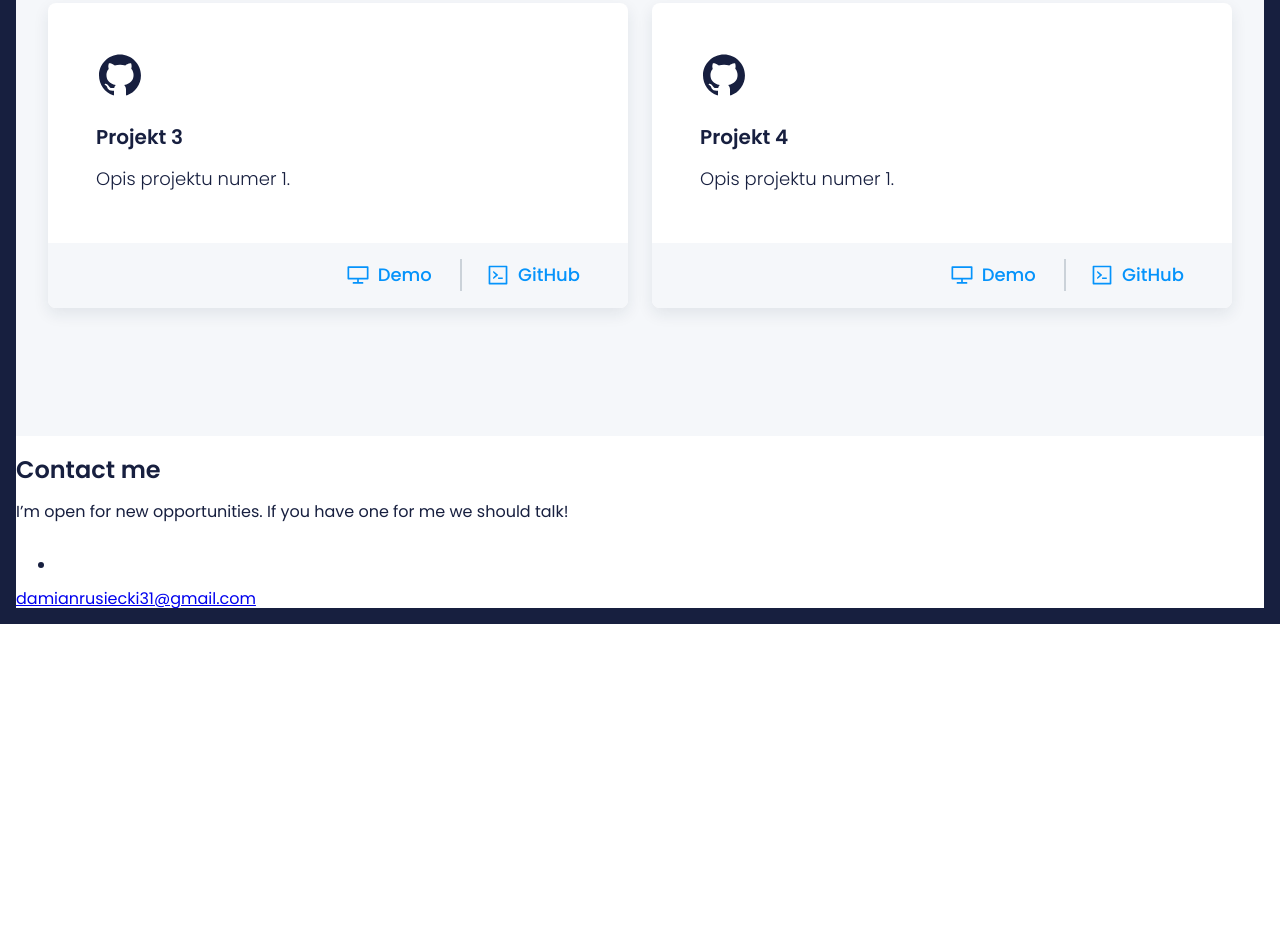
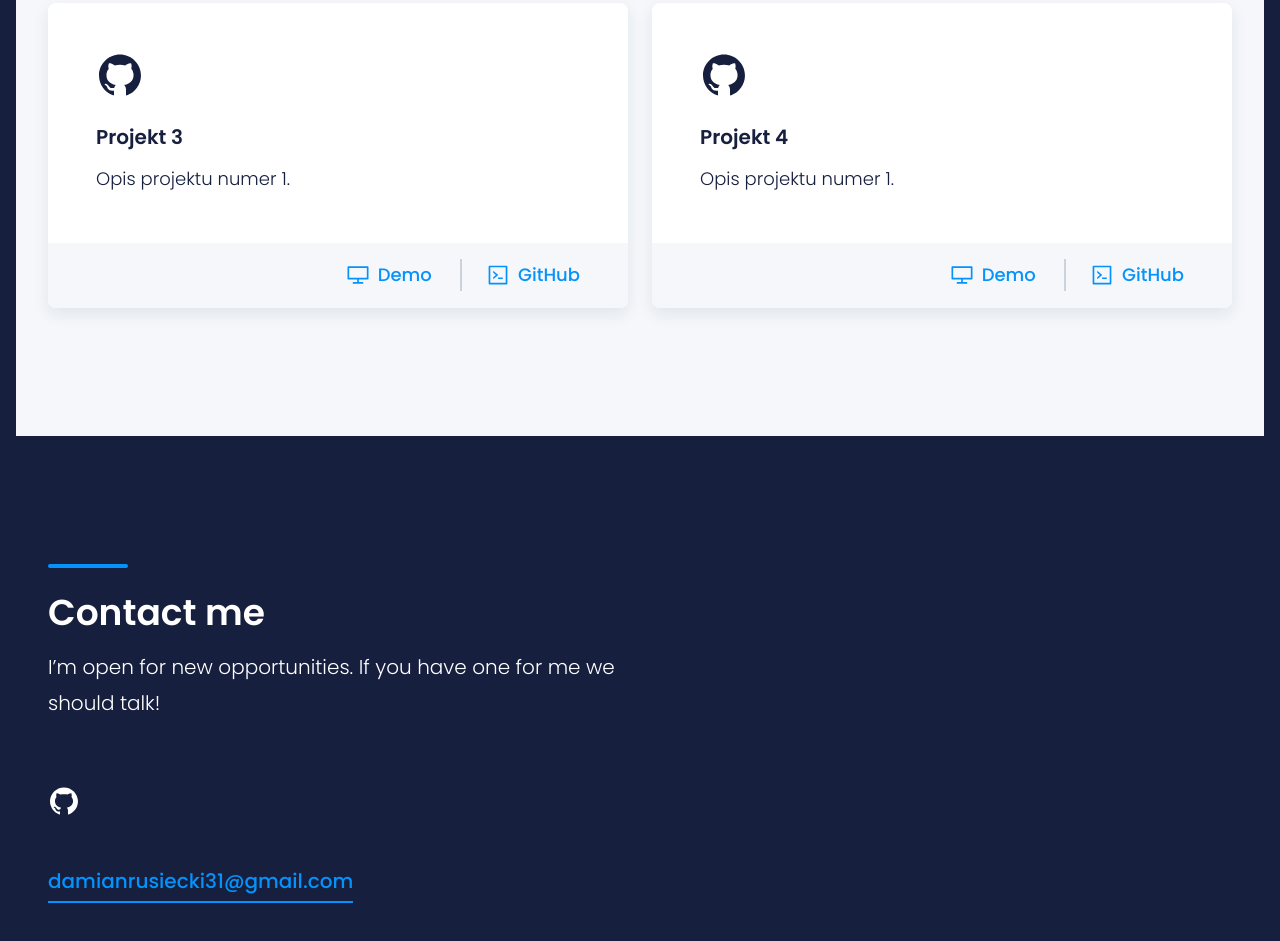
Before and after one commit to damianrusiecki31/damianrusiecki31.github.io, a website built with webpack: page src/content/index.html in a window 1280 px wide. Shown: the part 2679-3620 px from the top of the page. Before the commit the page ends 3303 px from the top, so only its background shows below. Built offline with nearby package versions, Linux system fonts and the light colour scheme; files whose address does not match are found by name.

Commit message:
feat: desktop styles for contact

```diff
--- a/src/content/index.html
+++ b/src/content/index.html
@@ -138,14 +138,16 @@
     </section>
     <footer class="contact" id="contact">
       <h2 class="contact__title">Contact me</h2>
+      <div class="container">
         <p class="contact__description">I’m open for new opportunities. If you have one for me we should talk!</p>
         <ul class="social">
           <li class="social__item">
-          <a class="social__link" href="#">
+            <a class="social__link" href="https://github.com/damianrusiecki31">
               <img class="social__icon" src="assets/img/github-icon-footer.svg" alt="github"></a>
           </li>
         </ul>
         <a class="contact__mail" href="mailto:damianrusiecki31@gmail.com">damianrusiecki31@gmail.com</a>
+      </div>
     </footer>
   </main>
 
--- a/src/scss/main.scss
+++ b/src/scss/main.scss
@@ -3,6 +3,7 @@
 
 @import url("https://fonts.googleapis.com/css?family=Poppins:300,400,500,600&display=swap&subset=latin-ext");
 
+@import "modules/contact.scss";
 @import "modules/hero.scss";
 @import "modules/projects.scss";
 @import "modules/skills.scss";
--- /dev/null
+++ b/src/scss/modules/contact.scss
@@ -0,0 +1,54 @@
+.contact {
+  background: $big-stone;
+  color: #fff;
+  padding-bottom: calc(8rem - 16px);
+  &__description {
+    font-weight: 300;
+    font-size: 1.25rem;
+    line-height: 2.25rem;
+    max-width: 580px;
+    margin: 0 0 4rem;
+  }
+  &__mail {
+    color: $blue;
+    font-weight: 500;
+    font-size: 1.25rem;
+    text-decoration: none;
+    padding-bottom: 8px;
+    border-bottom: 2px solid $blue;
+    display: inline-block;
+    margin: 3rem 0 0 0;
+  }
+  &__title {
+    font-size: 2.25rem;
+    margin: 0 auto 1rem;
+    font-style: normal;
+    font-weight: 600;
+    padding: 8rem 0 0;
+    max-width: 1184px;
+    &::before {
+      content: "";
+      width: 80px;
+      height: 4px;
+      display: block;
+      background: $blue;
+      border-radius: 8px;
+      margin-bottom: 1.5rem;
+    }
+  }
+}
+
+.social {
+  list-style-type: none;
+  margin: 0;
+  padding: 0;
+  display: flex;
+  &__item {
+    & + & {
+      margin-left: 1.5rem;
+    }
+  }
+  &__link {
+    text-decoration: none;
+  }
+}
```
Also changed, not shown: dist/css/main.css, dist/index.html, 1 other file. Lines whose indentation alone changed are shown as unchanged.
